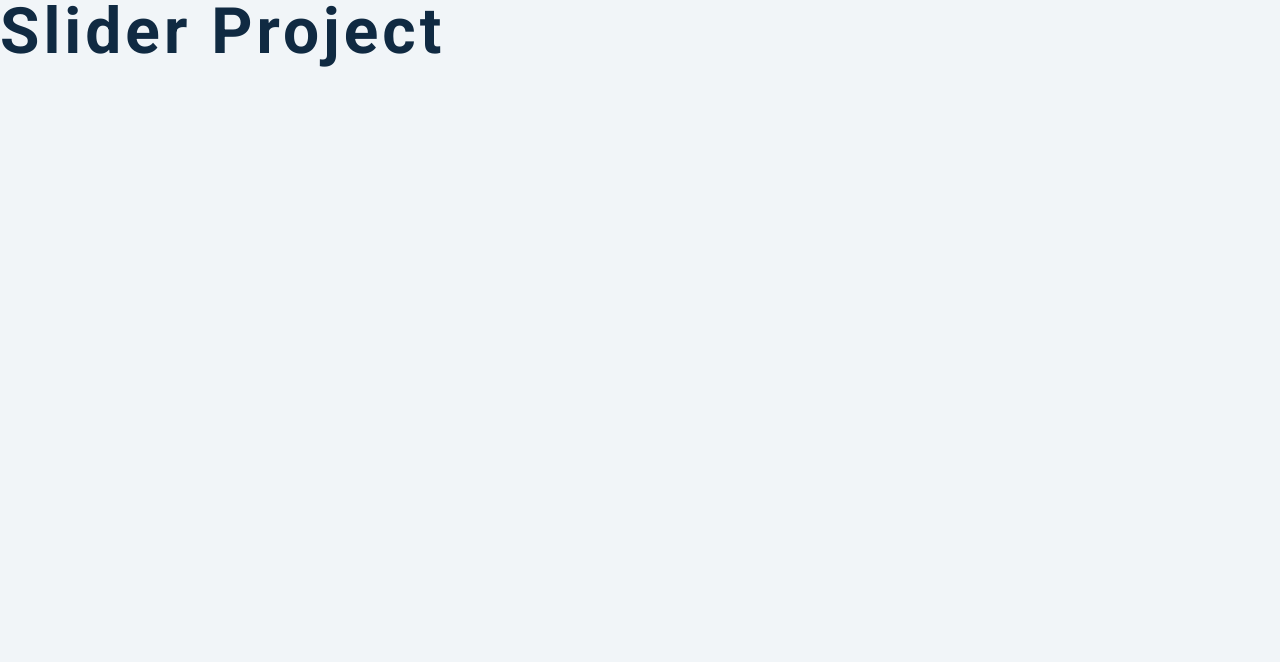
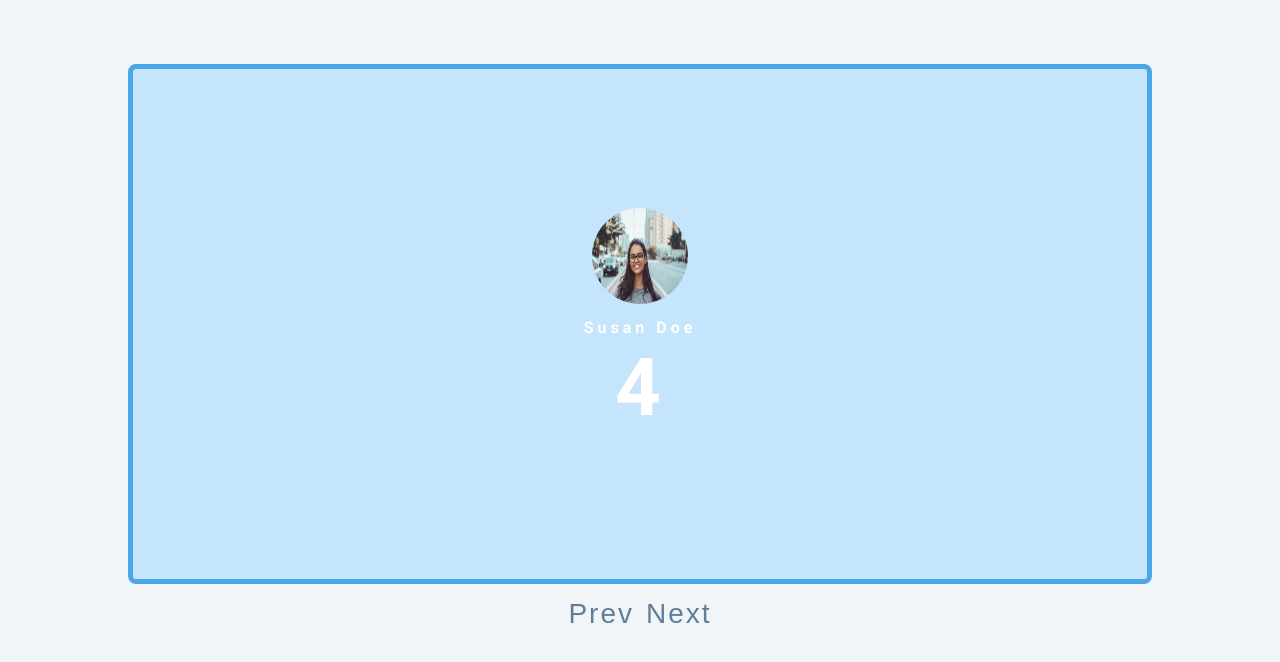
Before and after one commit to ParveenDavid2394/Slider, a plain HTML site: page index.html in a window 1280 px wide. Drawn offline with Linux system fonts and the light colour scheme.

Commit message:
added divs, images and buttons

```diff
--- a/index.html
+++ b/index.html
@@ -9,7 +9,36 @@
     <link rel="stylesheet" href="styles.css" />
   </head>
   <body>
-    <h1>slider project</h1>
+
+    <div class="slider-container">
+
+        <div class="slide">
+            <img src="./img-1.jpeg" alt="" class="slide-img">
+            <h1>1</h1>
+        </div>
+
+        <div class="slide">
+            <h1>2</h1>
+        </div>
+
+        <div class="slide">
+            <h1>3</h1>
+        </div>
+
+        <div class="slide">
+            <div>
+                <img src="./person-1.jpeg" alt="" class="person-img">
+                <h4>Susan Doe</h4>
+                <h1>4</h1>
+            </div>
+        </div>
+
+    </div>
+
+    <div class="btn-container">
+        <button type="button" class="prevBtn"> prev </button>
+        <button type="button" class="nextBtn"> next </button>
+    </div>
 
     <!-- javascript -->
     <script src="app.js"></script>
```
